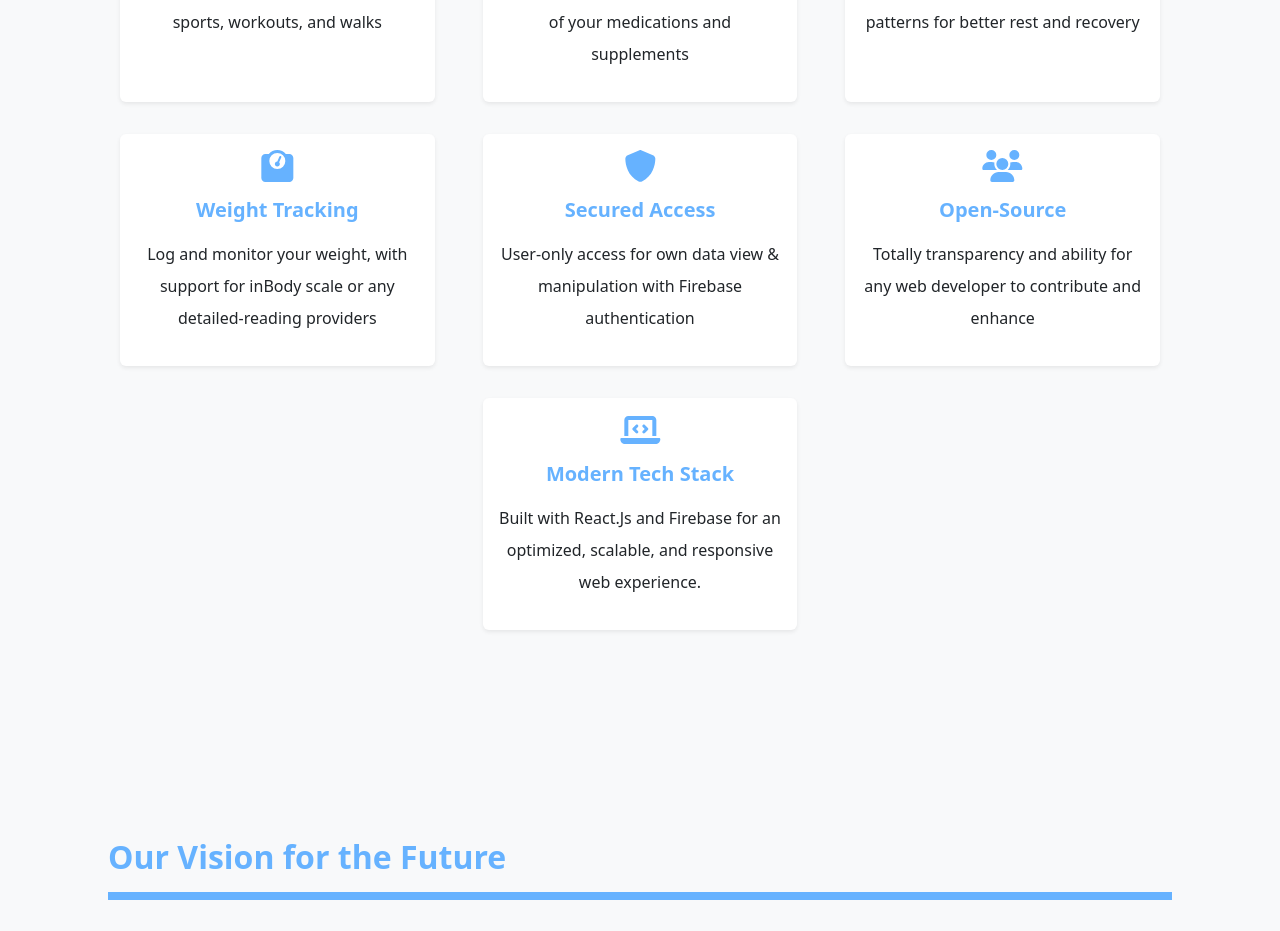
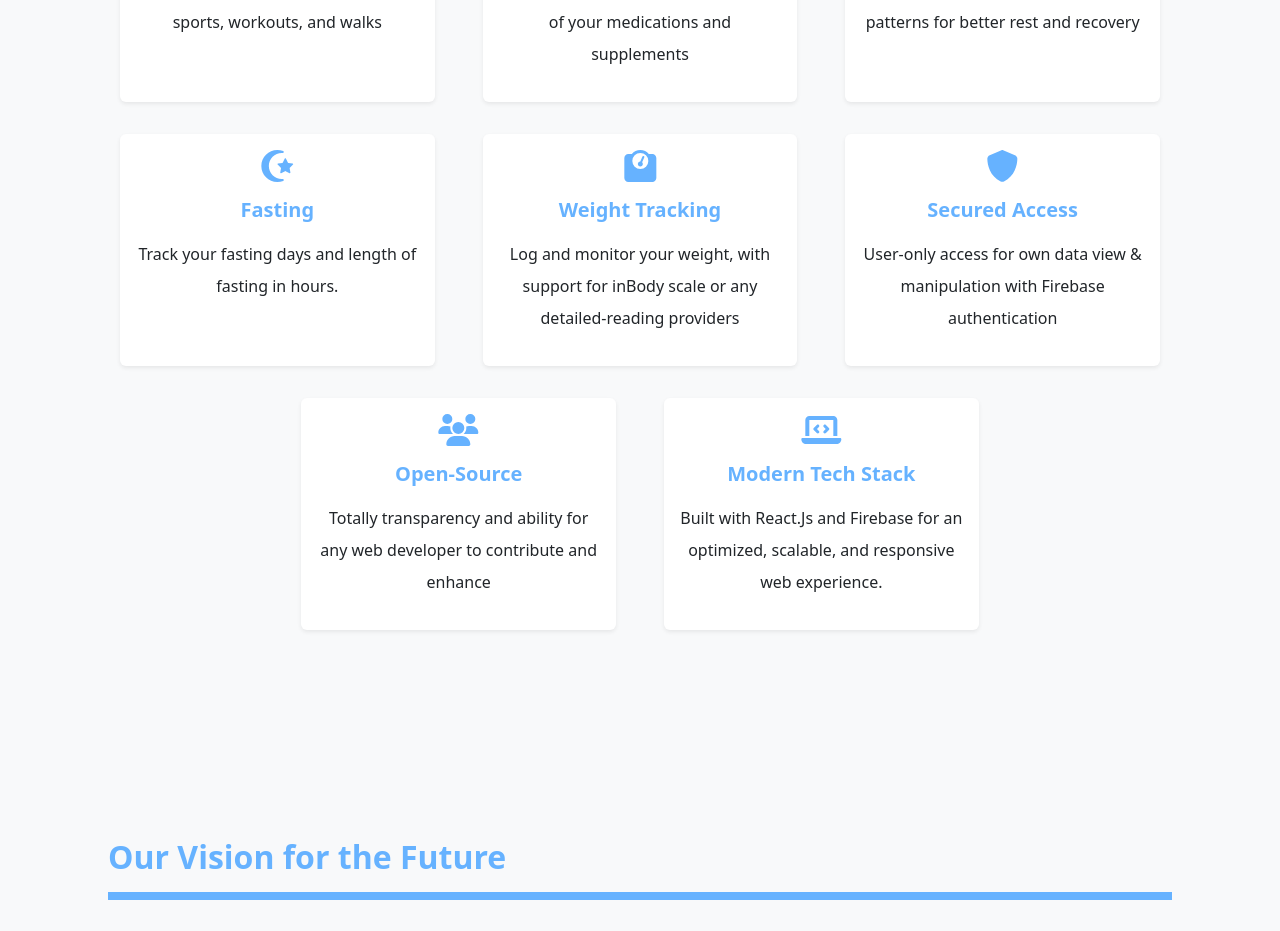
Before and after one commit to makkahwi/heal-tracker, a React (Create React App) app: page / in a window 1280 px wide. Shown: the part 1320-2251 px from the top of the page. Built offline with nearby package versions, Linux system fonts and the light colour scheme.

Commit message:
Add Fasting To Landing Page

```diff
--- a/src/Views/Public/Landing/index.tsx
+++ b/src/Views/Public/Landing/index.tsx
@@ -12,6 +12,7 @@ import {
   faMobileAlt,
   faPills,
   faShield,
+  faStarAndCrescent,
   faTint,
   faToilet,
   faUserMd,
@@ -59,6 +60,11 @@ const LandingPage = () => {
       title: t("Services.SleepCycles.Title"),
       icon: faBed,
       desc: t("Services.SleepCycles.Desc"),
+    },
+    {
+      title: t("Services.Diet.Fasting.Fasting"),
+      icon: faStarAndCrescent,
+      desc: t("Services.Diet.Fasting.Desc"),
     },
     {
       title: t("Services.WeightReadings.Title"),
```
